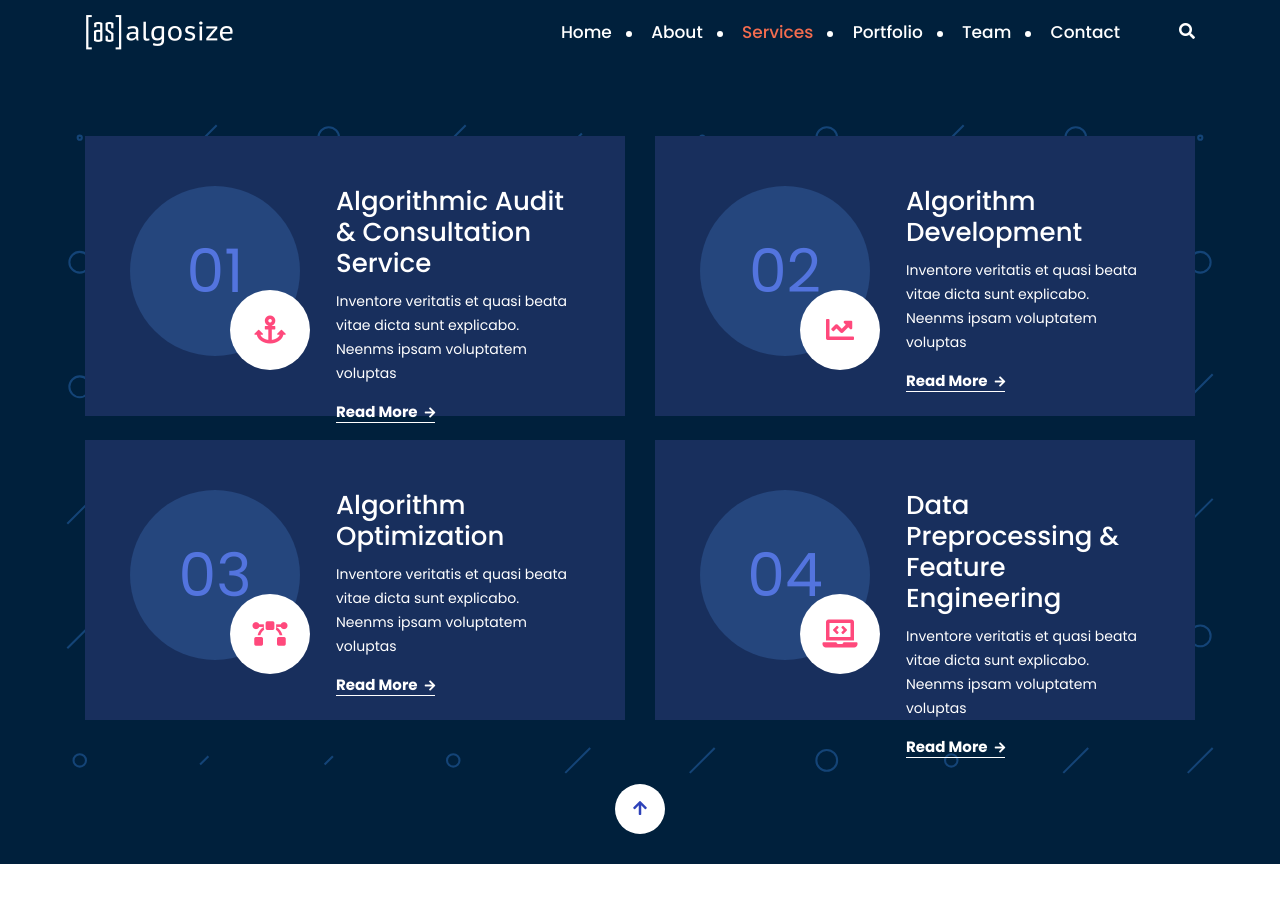
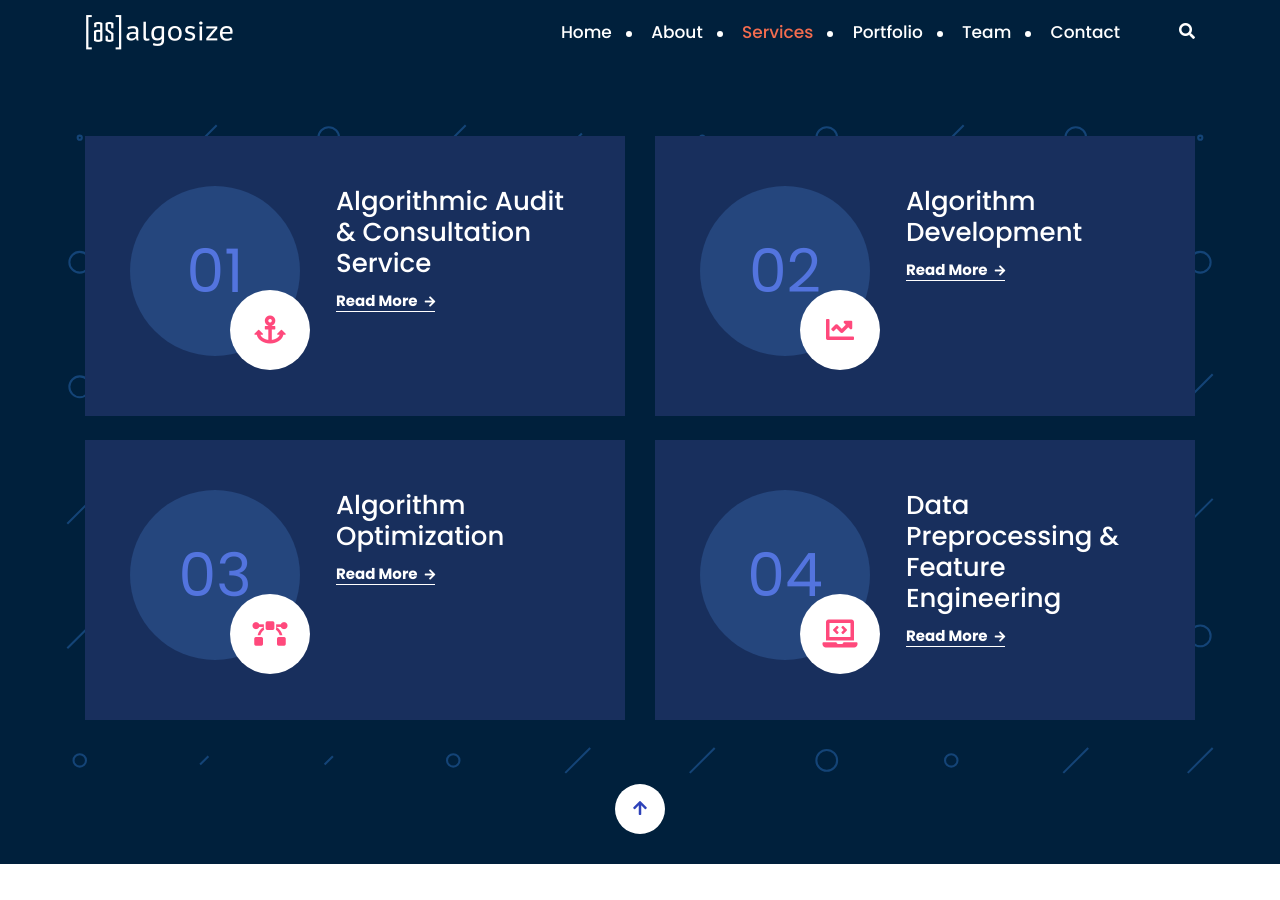
Before and after one commit to AlgoSize/website, a Jekyll site: the page built from index.html, in a window 1280 px wide and 900 px high, scrolled down 2598 px. Built offline with Jekyll 4.4.1, drawn with Linux system fonts in a browser that asks for light colours.

Commit message:
Update services.html

```diff
--- a/_includes/services.html
+++ b/_includes/services.html
@@ -22,7 +22,6 @@
                     </div>
                     <div class="service-box-content">
                         <h3>{{service.title}}</h3>
-                        <p>Inventore veritatis et quasi beata vitae dicta sunt explicabo. Neenms ipsam voluptatem voluptas</p>
                         <a href="{{service.url}}" class="service-btn">Read More <i class="fa fa-arrow-right"></i></a>
                     </div>
                 </div>
```
